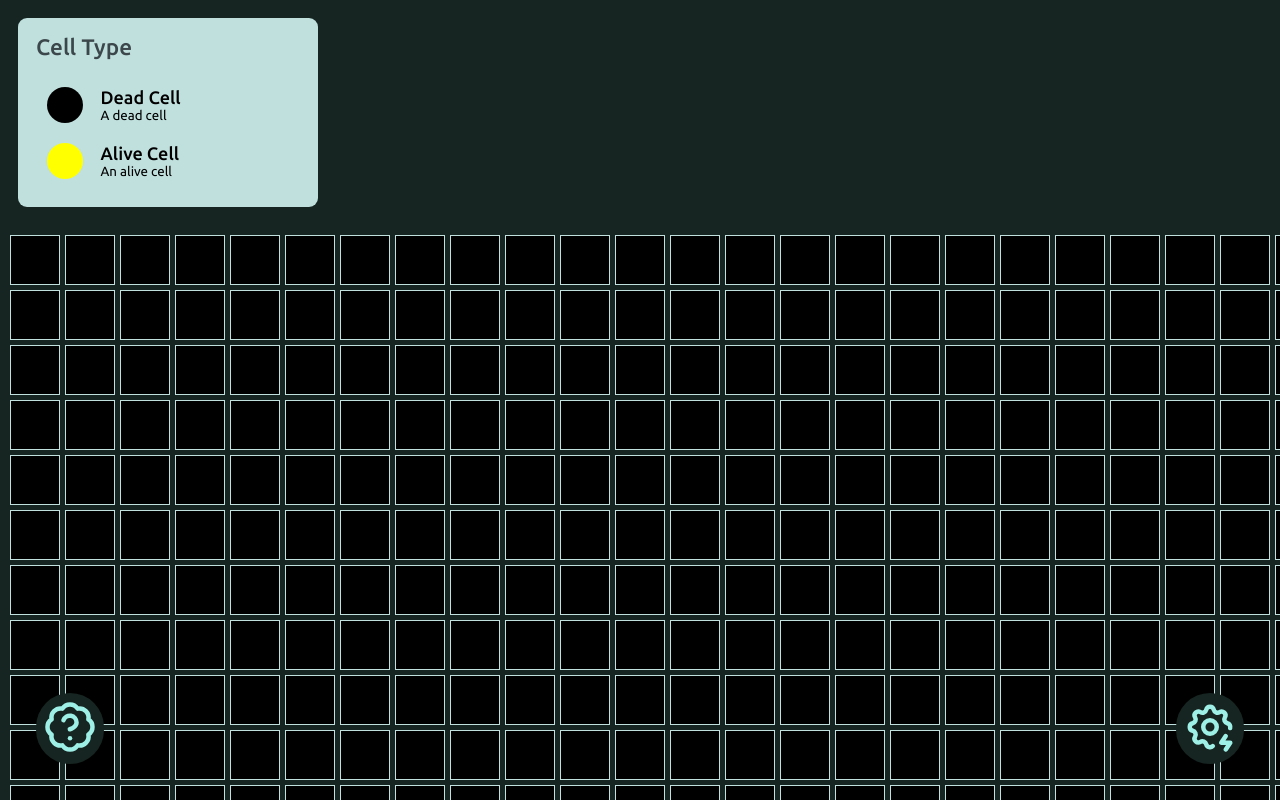
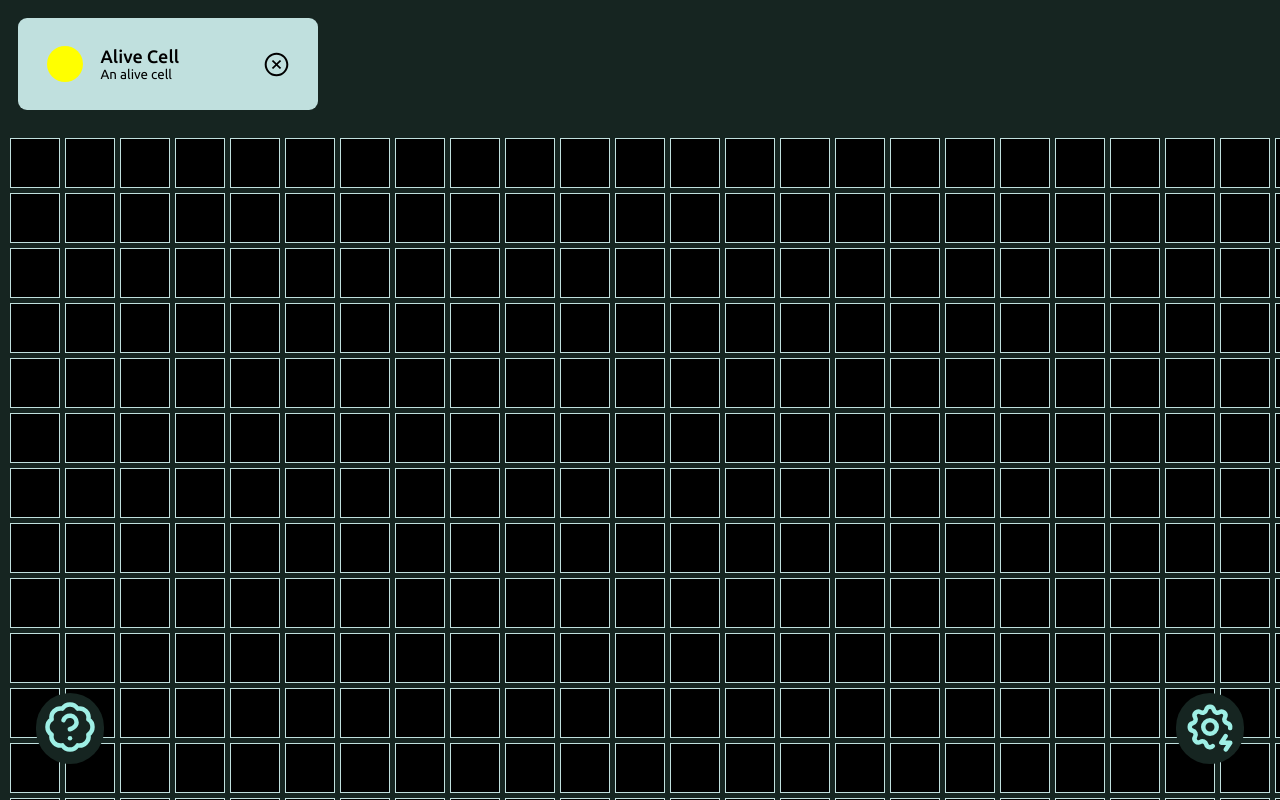
Before and after one commit to deepmind32/automata-world, a React (Vite) app: page / in a window 1280 px wide. Shown: the top 800 px of the page. Built offline with nearby package versions, Linux system fonts and the light colour scheme.

Commit message:
fixes the logic issue of first appearance of color picker

```diff
--- a/src/_components/color-picker/color-picker.jsx
+++ b/src/_components/color-picker/color-picker.jsx
@@ -21,7 +21,7 @@ export default function ColorPicker({
 	return (
 		<div
 			className={`${styles["color_picker"]} ${
-				selected_cell ? styles["color_picker--inactive"] : ""
+				selected_cell ? "" : styles["color_picker--inactive"]
 			}`}
 		>
 			<p className={styles["color_picker__heading"]}>Cell Type</p>
```
